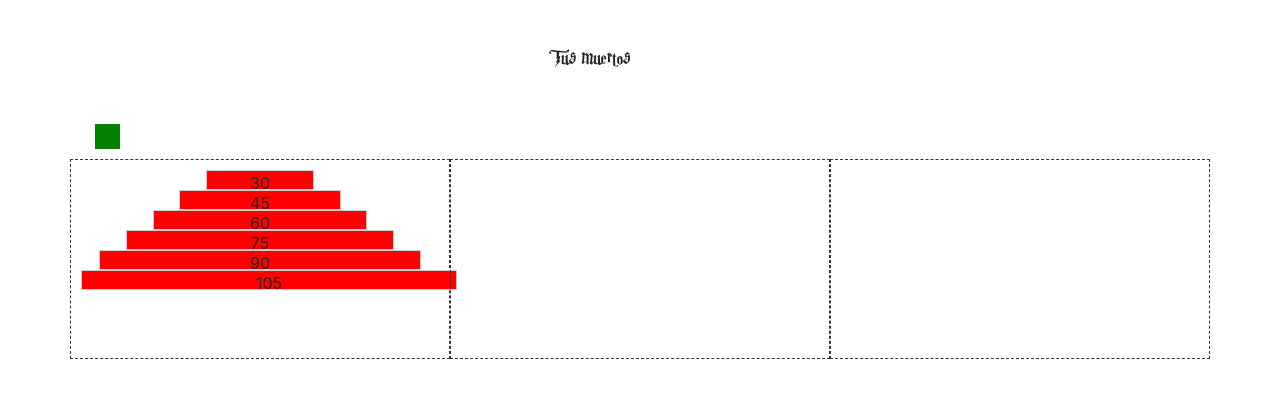
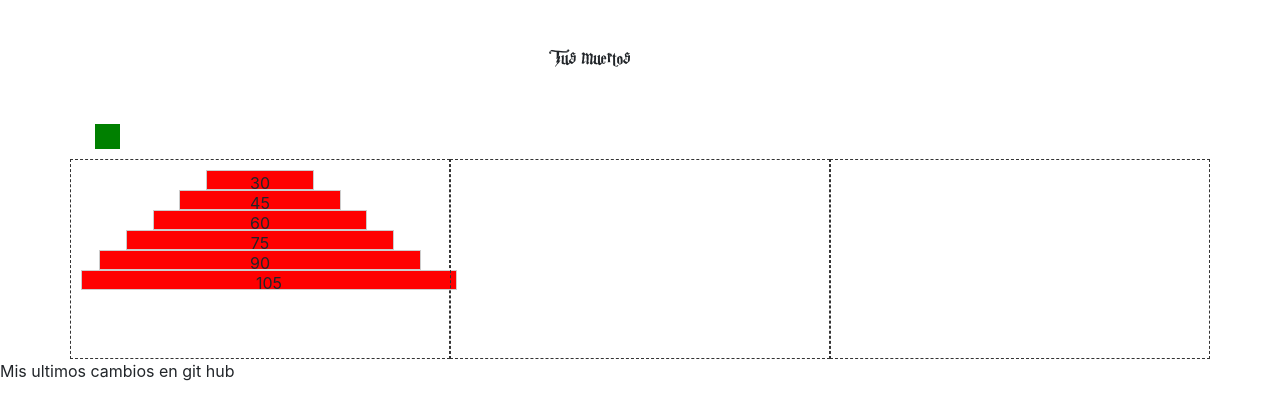
Before and after one commit to Martasanch/js_torres, a plain HTML site: page index.html in a window 1280 px wide. Drawn offline with nearby package versions, Linux system fonts and the light colour scheme.

Commit message:
nuevos cambios

```diff
--- a/index.html
+++ b/index.html
@@ -21,6 +21,7 @@
       <div class="col-4 torre3 align-items-end"></div>
     </div>
   </div>
+  <div>Mis ultimos cambios en git hub</div>
 </main>
 
 <script src="js/script.js"></script>
```
